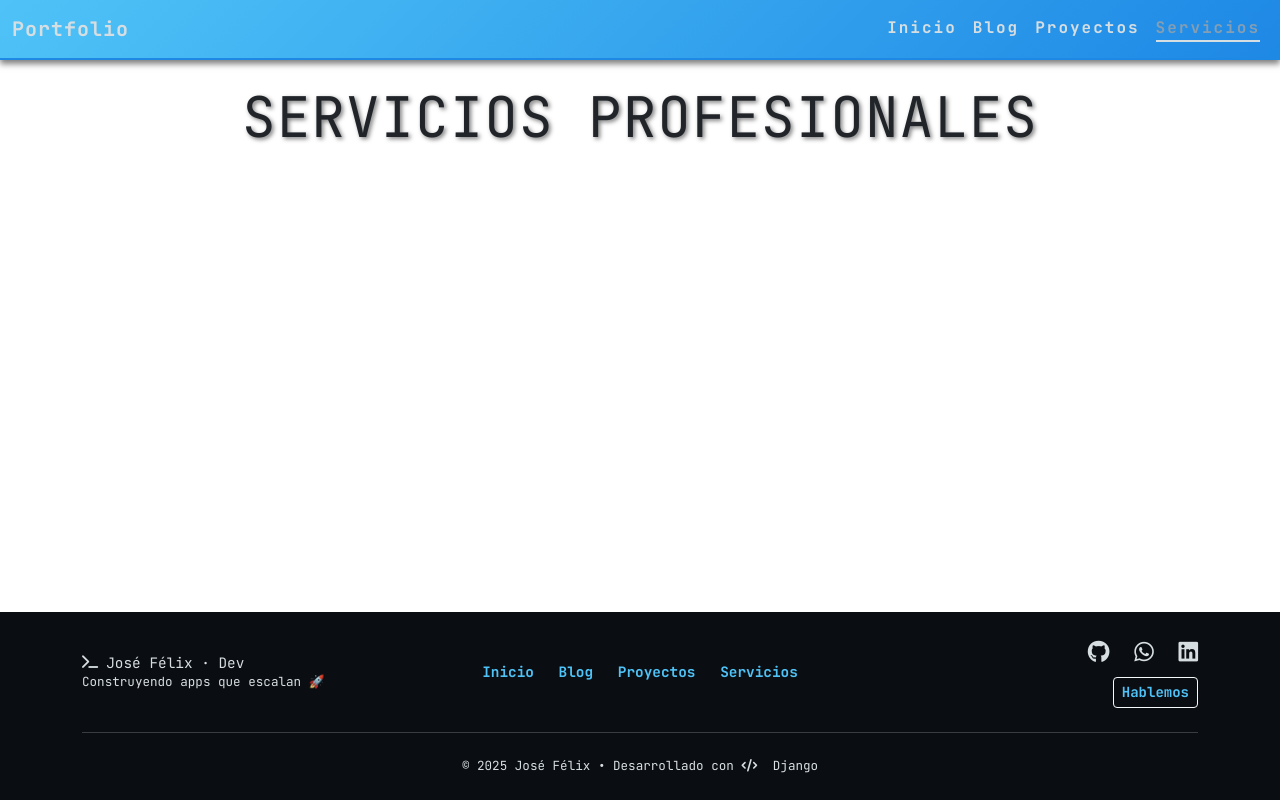
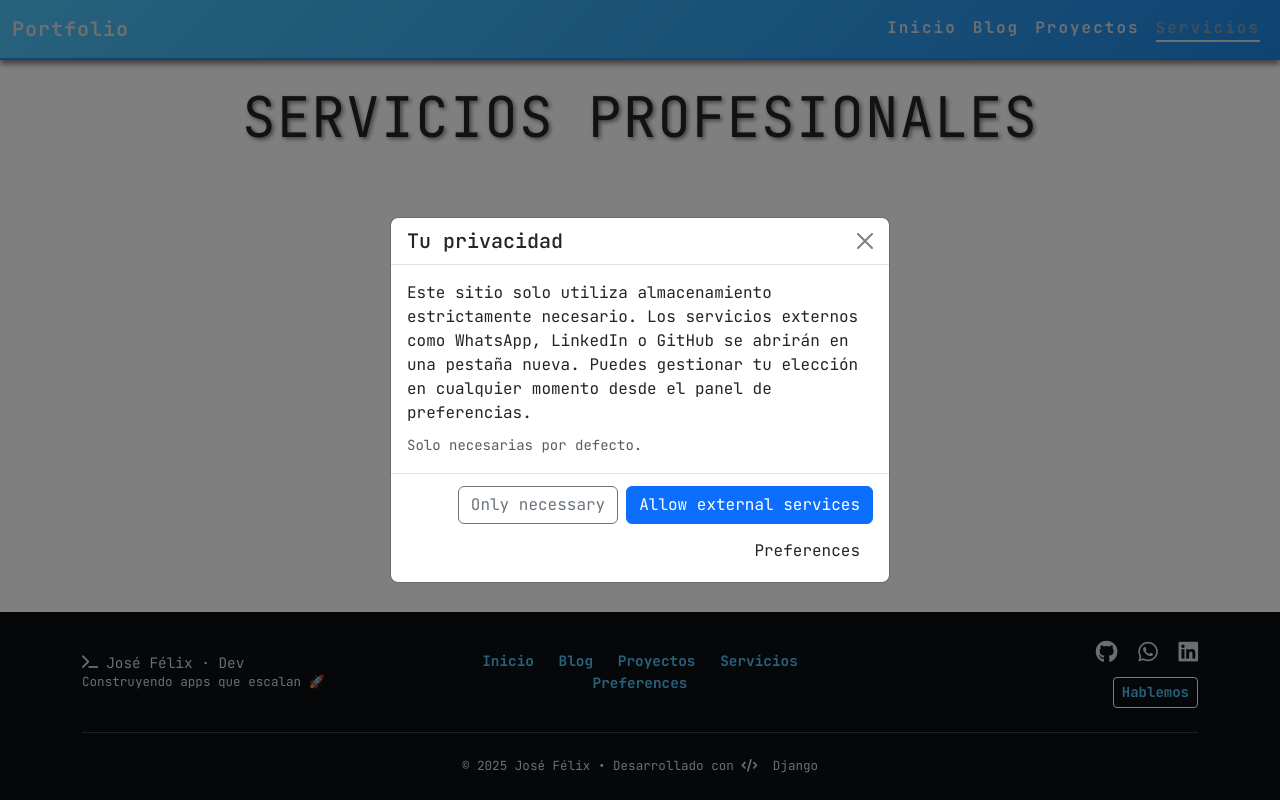
Before and after one commit to AmeriK88/Professional-portfolio, a Django app: page /services/ in a window 1280 px wide. Run offline with Django 5.2, Linux system fonts and the light colour scheme; data that the repository does not hold is empty; parts of the project's set-up code (start-up, migrations or seed data) failed here and were passed over.

Commit message:
feat(consent-portfolio): add minimal consent flow for external services with preferences panel
- Implement first layer consent modal on portfolio
- Add second layer preferences modal with single external services switch
- Intercept external links to wa.me, linkedin.com, and github.com via confirmation modal with remember choice
- Persist consent in localStorage key ck-consent-v1 including version and timestamp
- Add footer entry with data-ck-open to reopen preferences anytime
- Apply defer to all JS scripts to avoid render blocking and keep execution order
- Localize first layer copy to Spanish
- No analytics or marketing trackers included

```diff
--- a/static/css/styles.css
+++ b/static/css/styles.css
@@ -131,68 +131,32 @@ h1:hover { color: var(--secondary-color); transform: scale(1.05); transition: tr
 .pi-icon { width: 1em; height: 1em; vertical-align: text-bottom; margin-right: 0.25em;}
 
 /* --- Footer (versión adaptada) ------------------------------- */
-.site-footer {
-  background-color: var(--footer-color);
-  color: var(--text-color);
-  padding: 10px 20px;
-  font-size: 0.9rem;
-  text-align: center;        /* centrado en mobile; se alinea por columnas en ≥ md */
-}
+.site-footer{ background-color:var(--footer-color); color:var(--text-color); padding:10px 20px; font-size:.9rem; text-align:center;}
 
-.site-footer a {
-  color: var(--primary-color);
-  text-decoration: none;
-  font-weight: bold;
-  position: relative;
-  display: inline-block;
-  transition: color 0.3s ease;
-}
+.site-footer a{ color:var(--primary-color); text-decoration:none; font-weight:bold; position:relative; display:inline-block; transition:color .3s ease;}
 
-.site-footer a:hover {
-  color: var(--secondary-color);
-}
+.site-footer a:hover{color:var(--secondary-color);}
 
 /* subrayado animado */
-.site-footer a::after {
-  content: '';
-  position: absolute;
-  left: 0;
-  bottom: -3px;
-  width: 0;
-  height: 2px;
-  background-color: var(--primary-color);
-  transition: width 0.3s ease;
-}
+.site-footer a::after{ content:''; position:absolute; left:0;bottom:-3px; width:0;height:2px; background:var(--primary-color); transition:width .3s ease;}
+.site-footer a:hover::after{width:100%;}
 
-.site-footer a:hover::after {
-  width: 100%;
-}
-
-/* listas de navegación (“Quick links”) */
-.footer-links { margin: 0; padding: 0; }
-.footer-links li { list-style: none; display: inline-block; }
+/* listas de navegación */
+.footer-links{margin:0;padding:0;}
+.footer-links li{list-style:none;display:inline-block;}
 
 /* redes sociales */
-.footer-social a {
-  font-size: 1.4rem;
-  margin-right: 0.75rem;
-  color: var(--text-color);
-  transition: transform 0.3s ease, color 0.3s ease;
-}
-.footer-social a:last-child { margin-right: 0; }
-
-.footer-social a:hover {
-  transform: translateY(-3px);
-  color: var(--primary-color);
-}
+.footer-social a{ font-size:1.4rem; margin-right:.75rem; color:var(--text-color); transition:transform .3s ease,color .3s ease;}
+.footer-social a:last-child{margin-right:0;}
+.footer-social a:hover{transform:translateY(-3px);}   /* color lo manejan clases específicas */
 
 /* botón de contacto */
-.btn-outline-light {
-  --bs-btn-color: var(--highlight-color);
-  --bs-btn-border-color: var(--highlight-color);
-  --bs-btn-hover-bg: var(--primary-color);
-  --bs-btn-hover-border-color: var(--primary-color);
-  --bs-btn-hover-color: #fff;
+.btn-outline-light{
+  --bs-btn-color:var(--highlight-color);
+  --bs-btn-border-color:var(--highlight-color);
+  --bs-btn-hover-bg:var(--primary-color);
+  --bs-btn-hover-border-color:var(--primary-color);
+  --bs-btn-hover-color:#fff;
 }
 
 
@@ -224,51 +188,34 @@ h1:hover { color: var(--secondary-color); transform: scale(1.05); transition: tr
 
 .linkedin-icon:hover { color: var(--linkedin-btn-hover); }
 
+/* Cookie table-panel */
+.ck-panel .modal-body { padding: 1rem; }
+.ck-panel .modal-header, .ck-panel .modal-footer { padding: .5rem 1rem; }
+.ck-list .list-group-item { padding-top: .5rem; padding-bottom: .5rem; }
+
 
 /* Cursor parpadeante */
 @keyframes blink {
     from,
-    to {
-        border-color: transparent;
-    }
-    50% {
-        border-color: var(--primary-color);
-    }
+    to { border-color: transparent;}
+    50% { border-color: var(--primary-color);}
 }
 
 @keyframes typing {
-    from {
-        width: 0;
-    }
-    to {
-        width: 100%;
-    }
+    from { width: 0;}
+    to { width: 100%; }
 }
 
 @keyframes fadeIn {
-    from {
-        opacity: 0;
-        transform: translateY(20px);
-    }
-    to {
-        opacity: 1;
-        transform: translateY(0);
-    }
+    from { opacity: 0; transform: translateY(20px);}
+    to { opacity: 1; transform: translateY(0);}
 }
 
 @keyframes scaleUp {
-    from {
-        transform: scale(0.8);
-        opacity: 0.5;
-    }
-    to {
-        transform: scale(1);
-        opacity: 1;
-    }
+    from { transform: scale(0.8); opacity: 0.5;}
+    to { transform: scale(1); opacity: 1;}
 }
 
 @media (max-width: 450px) {
-    .animated-text {
-        font-size: 1rem;
-    }
+    .animated-text { font-size: 1rem;}
 }
--- /dev/null
+++ b/static/js/cookiesConsent.portfolio.js
@@ -0,0 +1,115 @@
+/* cookiesConsent.portfolio.js — Minimal external-services consent for portfolio */
+(function () {
+  const KEY = 'ck-consent-v1';
+  const firstLayerEl = document.getElementById('ck-modal');
+  const firstLayer   = () => firstLayerEl ? bootstrap.Modal.getOrCreateInstance(firstLayerEl, { backdrop: 'static', keyboard: false }) : null;
+  const panelEl = document.getElementById('ck-panel');
+  const panel   = () => bootstrap.Modal.getOrCreateInstance(panelEl);
+  const extEl   = document.getElementById('ext-modal');
+  const extModal= () => bootstrap.Modal.getOrCreateInstance(extEl);
+
+  const q = (s) => document.querySelector(s);
+  const getVersion = () => document.querySelector('meta[name="application-version"]')?.content || '1.0';
+
+  const defaultConsent = () => ({
+    necessary: true,
+    external: false, // allow opening external services without prompt
+    ts: new Date().toISOString(),
+    version: getVersion()
+  });
+
+  const readConsent = () => {
+    try { return JSON.parse(localStorage.getItem(KEY)) || null; } catch { return null; }
+  };
+  const saveConsent = (obj) => {
+    const data = { ...defaultConsent(), ...obj, ts: new Date().toISOString(), version: getVersion() };
+    localStorage.setItem(KEY, JSON.stringify(data));
+    return data;
+  };
+
+  // First layer
+  const showFirstLayerIfNeeded = () => {
+    if (!readConsent()) firstLayer()?.show();
+  };
+
+  // Open preferences
+  const openPanel = (e) => {
+    e?.preventDefault?.();
+    const c = readConsent() || defaultConsent();
+    const sw = q('#ck-external'); if (sw) sw.checked = !!c.external;
+    panel().show();
+  };
+
+  // External links interception
+  const EXTERNAL_HOSTS = ['wa.me', 'api.whatsapp.com', 'linkedin.com', 'www.linkedin.com', 'github.com', 'www.github.com'];
+  let lastHref = null;
+
+  const isExternalTarget = (a) => {
+    try {
+      const url = new URL(a.href, window.location.href);
+      return EXTERNAL_HOSTS.includes(url.host) || a.hasAttribute('data-external');
+    } catch { return false; }
+  };
+
+  document.addEventListener('click', (e) => {
+    const openBtn = e.target.closest('[data-ck-open]');
+    if (openBtn) return openPanel(e);
+
+    const a = e.target.closest('a[href]');
+    if (!a) return;
+
+    if (!isExternalTarget(a)) return;
+
+    const consent = readConsent() || defaultConsent();
+    if (consent.external) return; // allow as normal
+
+    // intercept and show external confirm
+    e.preventDefault();
+    lastHref = a.href;
+    const host = (() => { try { return new URL(a.href).host; } catch { return a.href; } })();
+    q('#ext-host').textContent = host;
+    q('#ext-remember').checked = false;
+    q('#ext-continue').disabled = true;
+    extModal().show();
+  });
+
+  // External modal controls
+  q('#ext-remember')?.addEventListener('change', (e) => {
+    q('#ext-continue').disabled = !e.target.checked;
+  });
+  q('#ext-continue')?.addEventListener('click', () => {
+    const remember = q('#ext-remember')?.checked;
+    if (remember) {
+      const c = readConsent() || defaultConsent();
+      c.external = true;
+      saveConsent(c);
+    }
+    const href = lastHref;
+    lastHref = null;
+    extModal().hide();
+    if (href) window.open(href, '_blank', 'noopener');
+  });
+
+  // First layer buttons
+  q('#ck-accept')?.addEventListener('click', () => {
+    saveConsent({ external: true });
+    firstLayer()?.hide();
+  });
+  q('#ck-reject')?.addEventListener('click', () => {
+    saveConsent({ external: false });
+    firstLayer()?.hide();
+  });
+
+  // Panel save
+  q('#ck-save')?.addEventListener('click', () => {
+    const c = readConsent() || defaultConsent();
+    c.external = !!q('#ck-external')?.checked;
+    saveConsent(c);
+    panel().hide();
+  });
+
+  // Init
+  document.addEventListener('DOMContentLoaded', () => {
+    showFirstLayerIfNeeded();
+  });
+})();
--- a/templates/base.html
+++ b/templates/base.html
@@ -13,7 +13,7 @@
     <meta http-equiv="Cache-Control" content="max-age=2592000, must-revalidate">
     <meta property="og:type" content="website">
     <meta property="og:url"  content="{{ request.build_absolute_uri }}">
-    <meta property="og:image" content="{{ STATIC_URL }}images/profile.jpg">
+    <meta property="og:image" content="{% static 'images/profile.jpg' %}">
     <meta name="twitter:card" content="summary_large_image">
 
     <title>{% block title %}Portfolio{% endblock %}</title>
@@ -28,7 +28,6 @@
 
     <link rel="preconnect" href="https://cdn.jsdelivr.net">
     <link rel="preconnect" href="https://cdnjs.cloudflare.com">
-
 </head>
 <body>
     <nav class="navbar navbar-expand-lg">
@@ -36,8 +35,9 @@
             <!-- Marca de la barra -->
             <a class="navbar-brand" href="/">Portfolio</a>
 
-            <!-- Botón de menú desplegable -->
-            <button class="navbar-toggler" type="button" data-bs-toggle="collapse" data-bs-target="#navbarNav" aria-controls="navbarNav" aria-expanded="false" aria-label="Toggle navigation">
+            <!-- Botón de menú -->
+            <button class="navbar-toggler" type="button" data-bs-toggle="collapse" data-bs-target="#navbarNav"
+                    aria-controls="navbarNav" aria-expanded="false" aria-label="Toggle navigation">
                 <span class="navbar-toggler-icon"></span>
             </button>
 
@@ -60,6 +60,7 @@
             </div>
         </div>
     </nav>
+
     <div class="container my-4 rounded">
         {% block content %}
         <!-- Aquí va el contenido específico de cada página -->
@@ -74,9 +75,9 @@
           <div class="col-12 col-md-4 text-center text-md-start">
             <span class="footer-brand d-inline-flex align-items-center">
               <i class="fas fa-terminal me-2"></i>
-            José Félix · Dev
+              José Félix · Dev
             </span>
-            <p class="small mb-0">Construyendo apps que escalan 🚀</p>
+            <p class="small mb-0">Construyendo apps que escalan 🚀</p>
           </div>
 
           <!-- Quick links -->
@@ -86,15 +87,16 @@
               <li class="list-inline-item mx-2"><a href="/blog/">Blog</a></li>
               <li class="list-inline-item mx-2"><a href="/projects/">Proyectos</a></li>
               <li class="list-inline-item mx-2"><a href="/services/">Servicios</a></li>
+              <li class="list-inline-item mx-2"><a href="#" data-ck-open>Preferences</a></li>
             </ul>
           </div>
 
           <!-- Social & contact -->
           <div class="col-12 col-md-4 text-center text-md-end">
             <div class="footer-social mb-2">
-            <a href="https://github.com/AmeriK88" class="me-3" aria-label="GitHub"><i class="fab fa-github"></i></a>
-            <a href="https://wa.me/+34639949187" class="me-3" aria-label="WhatsApp"><i class="fab fa-whatsapp"></i></a>
-            <a href="https://www.linkedin.com/in/jose-felix-gordo-castaño-dev-es/" aria-label="LinkedIn"><i class="fab fa-linkedin"></i></a>
+              <a href="https://github.com/AmeriK88"  aria-label="GitHub"><i class="fab fa-github github-icon"></i></a>
+              <a href="https://wa.me/+34639949187"   aria-label="WhatsApp"><i class="fab fa-whatsapp whatsapp-icon"></i></a>
+              <a href="https://www.linkedin.com/in/jose-felix-gordo-casta%C3%B1o-dev-es/" aria-label="LinkedIn"><i class="fab fa-linkedin linkedin-icon"></i></a>
             </div>
             <a href="mailto:josefe59@hotmail.com" class="btn btn-outline-light btn-sm">Hablemos</a>
           </div>
@@ -104,13 +106,102 @@
         <hr class="border-secondary-subtle my-4">
 
         <p class="text-center small mb-0">
-        © {% now "Y" %} José Félix • Desarrollado con <i class="fas fa-code me-2"></i> Django
+          © {% now "Y" %} José Félix • Desarrollado con <i class="fas fa-code me-2"></i> Django
         </p>
       </div>
     </footer>
 
-    <script src="https://cdn.jsdelivr.net/npm/bootstrap@5.3.0/dist/js/bootstrap.bundle.min.js"></script>
-    <script src="{% static 'js/animation.js' %}"></script>
-    <script src="{% static 'js/counters.js' %}"></script>
+    <!-- External service confirmation -->
+    <div id="ext-modal" class="modal fade" tabindex="-1" aria-labelledby="ext-title" aria-hidden="true">
+      <div class="modal-dialog modal-dialog-centered">
+        <div class="modal-content">
+          <div class="modal-header py-2">
+            <h5 id="ext-title" class="modal-title">Abrir servicio externo</h5>
+            <button type="button" class="btn-close" data-bs-dismiss="modal" aria-label="Close"></button>
+          </div>
+          <div class="modal-body py-3">
+            <p class="mb-2">Vas a abrir un servicio externo en una nueva ventana:</p>
+            <code id="ext-host"></code>
+            <div class="form-check mt-3">
+              <input id="ext-remember" class="form-check-input" type="checkbox">
+              <label class="form-check-label" for="ext-remember">Recordad mi elección</label>
+            </div>
+          </div>
+          <div class="modal-footer py-2">
+            <button id="ext-cancel" class="btn btn-outline-secondary" data-bs-dismiss="modal">Cancelar</button>
+            <button id="ext-continue" class="btn btn-primary" disabled>Continuar</button>
+          </div>
+        </div>
+      </div>
+    </div>
+
+    <!-- Cookies first layer (modal) -->
+    <div id="ck-modal" class="modal fade" tabindex="-1" aria-labelledby="ckm-title" aria-hidden="true">
+      <div class="modal-dialog modal-dialog-centered">
+        <div class="modal-content">
+          <div class="modal-header py-2">
+            <h5 id="ckm-title" class="modal-title">Tu privacidad</h5>
+            <button type="button" class="btn-close" data-bs-dismiss="modal" aria-label="Close"></button>
+          </div>
+          <div class="modal-body py-3">
+            <p class="mb-2">
+                Este sitio solo utiliza almacenamiento estrictamente necesario. Los servicios externos
+                como WhatsApp, LinkedIn o GitHub se abrirán en una pestaña nueva.
+                Puedes gestionar tu elección en cualquier momento desde el panel de preferencias.
+            </p>
+            <small class="text-muted">Solo necesarias por defecto.</small>
+          </div>
+          <div class="modal-footer py-2">
+            <button id="ck-reject" class="btn btn-outline-secondary">Only necessary</button>
+            <button id="ck-accept" class="btn btn-primary">Allow external services</button>
+            <button class="btn btn-ghost" data-ck-open type="button">Preferences</button>
+          </div>
+        </div>
+      </div>
+    </div>
+
+    <!-- Cookies preferences (second layer) -->
+    <div class="modal fade" id="ck-panel" tabindex="-1" aria-labelledby="ck-title" aria-hidden="true">
+      <div class="modal-dialog modal-sm modal-dialog-centered">
+        <div class="modal-content">
+          <div class="modal-header py-2">
+            <h5 id="ck-title" class="modal-title">Preferences</h5>
+            <button type="button" class="btn-close" data-bs-dismiss="modal" aria-label="Close"></button>
+          </div>
+          <div class="modal-body py-3">
+            <ul class="list-group list-group-flush">
+              <li class="list-group-item py-2 d-flex justify-content-between align-items-start">
+                <div>
+                  <strong>Necessary</strong>
+                  <div class="text-muted small">Basic site operation</div>
+                </div>
+                <div class="form-check form-switch m-0 ms-3">
+                  <input class="form-check-input" type="checkbox" checked disabled>
+                </div>
+              </li>
+              <li class="list-group-item py-2 d-flex justify-content-between align-items-start">
+                <div>
+                  <strong>External services</strong>
+                  <div class="text-muted small">Open WhatsApp, LinkedIn, GitHub without extra prompt</div>
+                </div>
+                <div class="form-check form-switch m-0 ms-3">
+                  <input class="form-check-input" type="checkbox" id="ck-external">
+                </div>
+              </li>
+            </ul>
+          </div>
+          <div class="modal-footer py-2">
+            <button class="btn btn-outline-secondary" data-bs-dismiss="modal">Cancel</button>
+            <button id="ck-save" class="btn btn-primary">Save</button>
+          </div>
+        </div>
+      </div>
+    </div>
+
+    <!-- Scripts -->
+    <script src="https://cdn.jsdelivr.net/npm/bootstrap@5.3.0/dist/js/bootstrap.bundle.min.js" defer></script>
+    <script src="{% static 'js/animation.js' %}" defer></script>
+    <script src="{% static 'js/counters.js' %}" defer></script>
+    <script src="{% static 'js/cookiesConsent.portfolio.js' %}" defer></script>
 </body>
 </html>
```
Lines whose indentation alone changed are shown as unchanged.
